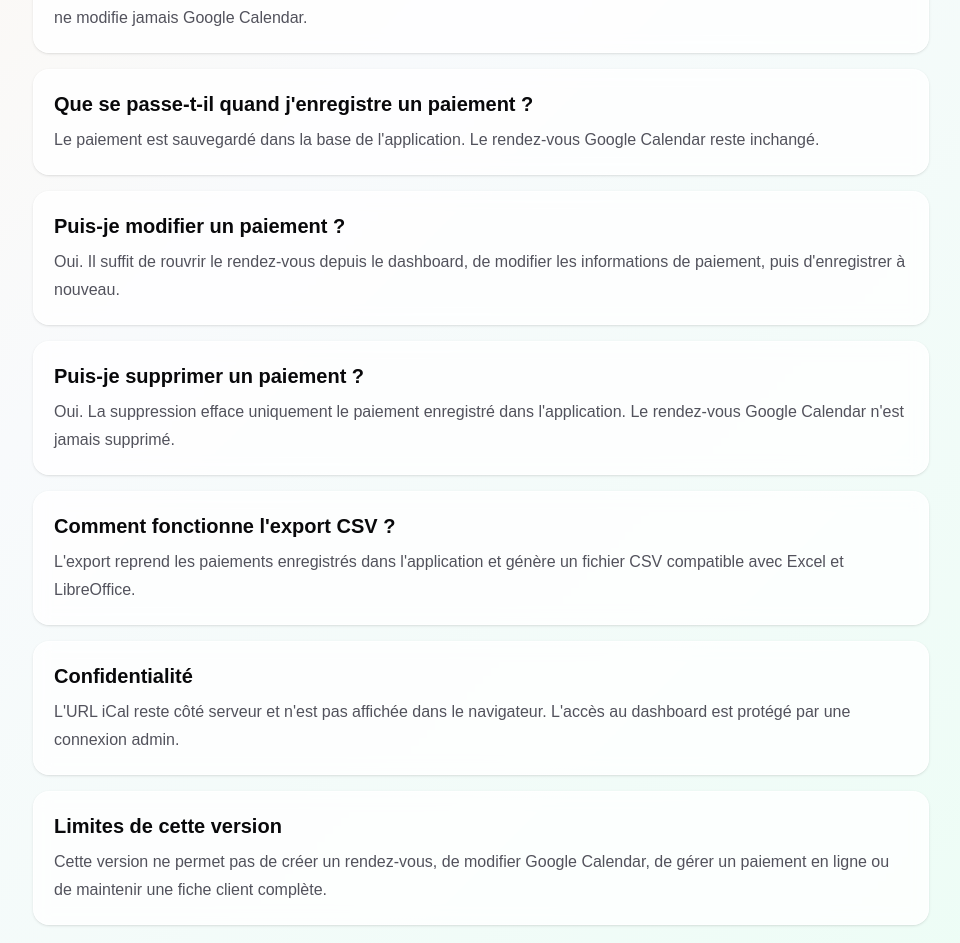
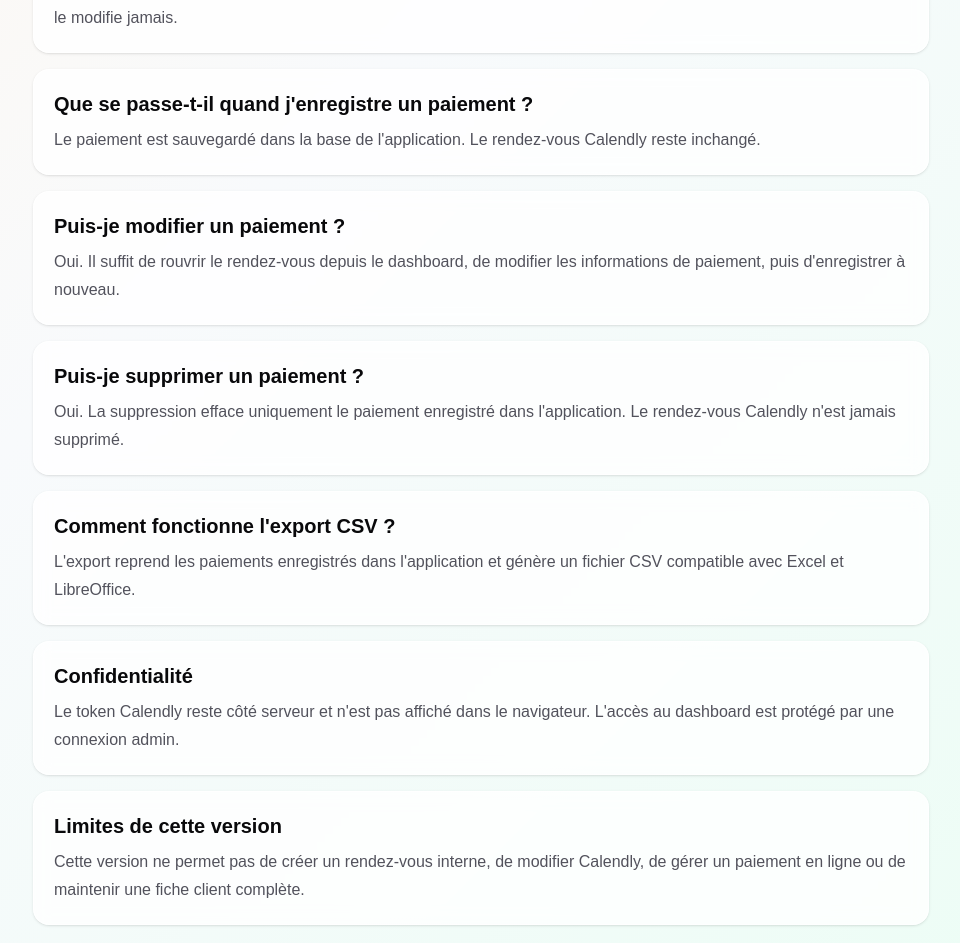
Before and after one commit to Stabadev/bienetre-dashboard, a Next.js app: page /help in a window 1280 px wide. Shown: the part 569-1512 px from the top of the page, without its empty margins (159-1119 px from the left). Built offline with nearby package versions, Linux system fonts and the light colour scheme; no server answers.

Commit message:
docs: clarify booking foundations

```diff
--- a/src/app/help/page.tsx
+++ b/src/app/help/page.tsx
@@ -10,12 +10,12 @@ const helpSections = [
   {
     title: "D'où viennent les rendez-vous ?",
     content:
-      "Les rendez-vous viennent d'un agenda Google Calendar existant, lu via un lien iCal privé. L'application lit l'agenda, mais ne modifie jamais Google Calendar.",
+      "Les rendez-vous viennent actuellement de Calendly, lu côté serveur via l'API Calendly. L'application lit Calendly, mais ne le modifie jamais.",
   },
   {
     title: "Que se passe-t-il quand j'enregistre un paiement ?",
     content:
-      "Le paiement est sauvegardé dans la base de l'application. Le rendez-vous Google Calendar reste inchangé.",
+      "Le paiement est sauvegardé dans la base de l'application. Le rendez-vous Calendly reste inchangé.",
   },
   {
     title: "Puis-je modifier un paiement ?",
@@ -25,7 +25,7 @@ const helpSections = [
   {
     title: "Puis-je supprimer un paiement ?",
     content:
-      "Oui. La suppression efface uniquement le paiement enregistré dans l'application. Le rendez-vous Google Calendar n'est jamais supprimé.",
+      "Oui. La suppression efface uniquement le paiement enregistré dans l'application. Le rendez-vous Calendly n'est jamais supprimé.",
   },
   {
     title: "Comment fonctionne l'export CSV ?",
@@ -35,12 +35,12 @@ const helpSections = [
   {
     title: "Confidentialité",
     content:
-      "L'URL iCal reste côté serveur et n'est pas affichée dans le navigateur. L'accès au dashboard est protégé par une connexion admin.",
+      "Le token Calendly reste côté serveur et n'est pas affiché dans le navigateur. L'accès au dashboard est protégé par une connexion admin.",
   },
   {
     title: "Limites de cette version",
     content:
-      "Cette version ne permet pas de créer un rendez-vous, de modifier Google Calendar, de gérer un paiement en ligne ou de maintenir une fiche client complète.",
+      "Cette version ne permet pas de créer un rendez-vous interne, de modifier Calendly, de gérer un paiement en ligne ou de maintenir une fiche client complète.",
   },
 ];
 
```
Also changed, not shown: 2 other files (tests, documents, lock files or other folders).
